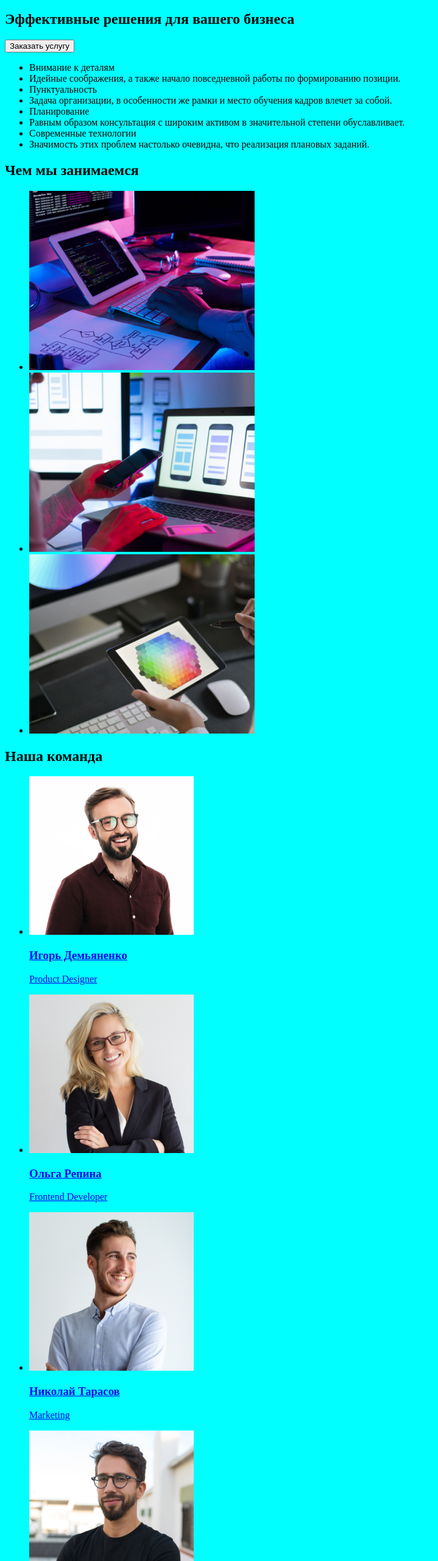
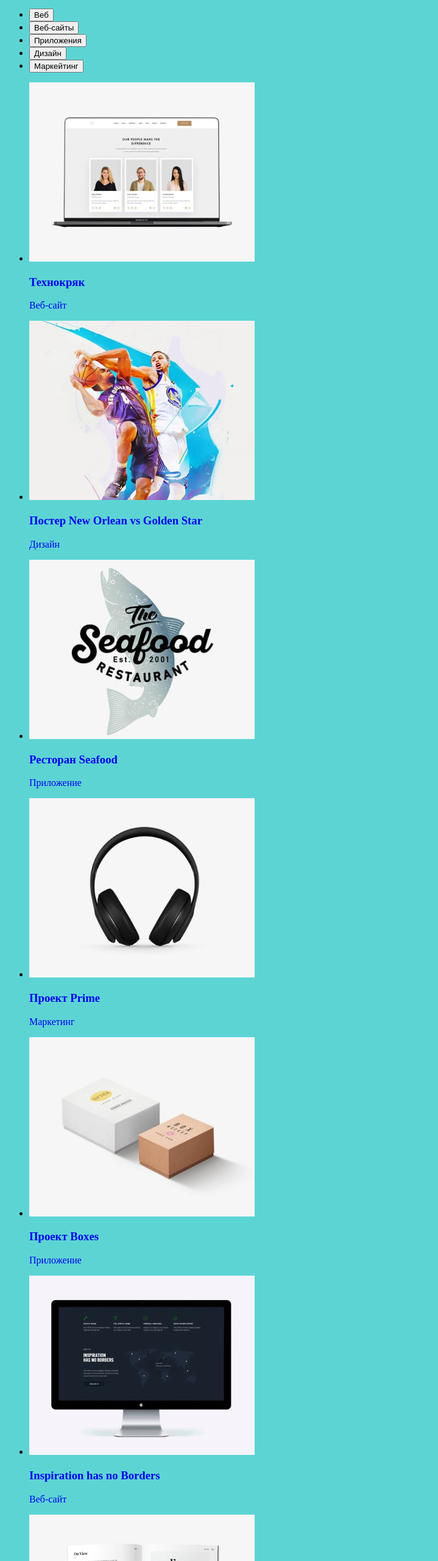
Before and after one commit to BMV-777/goit-markup-hw-02, a plain HTML site: page portfolio.html in a window 1280 px wide. Shown: the part 140-2700 px from the top of the page at 61% size, without its empty margins (0-719 px from the left). Drawn offline with Linux system fonts and the light colour scheme.

Commit message:
Написал страницу

```diff
--- a/css/style.css
+++ b/css/style.css
@@ -1,15 +1,23 @@
 body{
-    background-color: aqua;
-    text-decoration: none;
+    background-color: rgb(93, 212, 212);
+    font-family: Robot, san-serif;
 }
 
 span{
     color:blue;
-
-
 }
 
 .header{
     width: 145px;
     height: 31px;
 }
+
+a{
+    text-decoration: none;
+}
+
+button:hover,
+button:focus{
+    color: white;
+    background-color: blue;
+}
--- a/portfolio.html
+++ b/portfolio.html
@@ -5,7 +5,7 @@
     <meta charset="UTF-8">
     <meta http-equiv="X-UA-Compatible" content="IE=edge">
     <meta name="viewport" content="width=device-width, initial-scale=1.0">
-    <link rel="stylesheet" href="/css/style.css">
+    <link rel="stylesheet" href="./css/style.css">
 
     <title>Document</title>
 </head>
@@ -28,115 +28,128 @@
         </div>
     </header>
     <main>
-        <!-- <div>
-            <h2>
-                Эффективные решения для вашего бизнеса
-            </h2>
-            <button type="button">Заказать услугу</button>
-        </div> -->
+        <section class="text-vubor">
 
-        <section class="block_text">
-            <div>
-                <h2>
-                    Эффективные решения для вашего бизнеса
-                </h2>
-                <button type="button">Заказать услугу</button>
-            </div>
             <ul>
                 <li>
-                    Внимание к деталям
-                </li>
-                <li>
-                    Идейные соображения, а также начало
-                    повседневной работы по формированию позиции.
-                </li>
-                <li>
-                    Пунктуальность
-                </li>
-                <li>
-                    Задача организации, в особенности же рамки
-                    и место обучения кадров влечет за собой.
-                </li>
-                <li>
-                    Планирование
-                </li>
-                <li>
-                    Равным образом консультация с широким
-                    активом в значительной степени обуславливает.
-                </li>
-                <li>
-                    Современные технологии
-                </li>
-                <li>
-                    Значимость этих проблем настолько очевидна,
-                    что реализация плановых заданий.
-                </li>
-            </ul>
-        </section>
-        <div class="foto-img">
-            <h2>Чем мы занимаемся</h2>
-            <ul>
-                <li><img src="/images/img1.jpg" alt="фото работы праграммиста"></li>
-                <li><img src="/images/img2.jpg" alt="фото работы праграммиста"></li>
-                <li><img src="/images/img3.jpg" alt="фото работы праграммиста"></li>
-            </ul>
-        </div>
-        <section>
-            <h2>Наша команда</h2>
-            <ul>
-                <li>
-                    <a class="foto_comand" href="#">
-                        <img src="/images/img_comanda/img4.jpg" alt="фото команды" width="270" height="260">
-                        <h3 class="title_foto">Игорь Демьяненко</h3>
-
-                        <p class="title_text">Product Designer</p>
+                    <a class="vubor" href="">
+                        <button type="button">Веб</button>
                     </a>
                 </li>
                 <li>
-                    <a class="foto_comand" href="#">
-                        <img src="/images/img_comanda/img5.jpg" alt="фото команды" width="270" height="260">
-                        <h3 class="title_foto">Ольга Репина</h3>
-
-                        <p class="title_text">Frontend Developer</p>
+                    <a class="vubor" href="">
+                        <button type="button">Веб-сайты</button>
                     </a>
                 </li>
                 <li>
-                    <a class="foto_comand" href="#">
-                        <img src="/images/img_comanda/img6.jpg" alt="фото команды" width="270" height="260">
-                        <h3 class="title_foto">Николай Тарасов</h3>
-                        <p class="title_text">Marketing</p>
+                    <a class="vubor" href="">
+                        <button type="button">Приложения</button>
                     </a>
                 </li>
                 <li>
-                    <a class="foto_comand" href="#">
-                        <img src="/images/img_comanda/img7.jpg" alt="фото команды" width="270" height="260">
-                        <h3 class="title_foto">Михаил Ермаков</h3>
-                        <p class="title_text">UI Designer</p>
+                    <a class="vubor" href="">
+                        <button type="button">Дизайн</button>
+                    </a>
+                </li>
+                <li>
+                    <a class="vubor" href="">
+                        <button type="button">Маркейтинг</button>
+                    </a>
+                </li>
+
+            </ul>
+        </section>
+
+        <section>
+
+            <ul>
+                <li>
+                    <a class="slaid" href="#">
+                        <img src="./images/img1-min.jpg" alt="Технокряк" width="370" height="294">
+                        <h3 class="title_foto">Технокряк</h3>
+
+                        <p class="title_text">Веб-сайт</p>
+                    </a>
+                </li>
+                <li>
+                    <a class="slaid" href="#">
+                        <img src="./images/img2-min.jpg" alt="Постер New Orlean vs Golden Star" width="370"
+                            height="294">
+                        <h3 class="title_foto">Постер New Orlean vs Golden Star</h3>
+
+                        <p class="title_text">Дизайн</p>
+                    </a>
+                </li>
+                <li>
+                    <a class="slaid" href="#">
+                        <img src="./images/img3-min.jpg" alt="Ресторан Seafood" width="370" height="294">
+                        <h3 class="title_foto">Ресторан Seafood</h3>
+                        <p class="title_text">Приложение</p>
+                    </a>
+                </li>
+                <li>
+                    <a class="slaid" href="#">
+                        <img src="./images/img4-min.jpg" alt="Проект Prime" width="370" height="294">
+                        <h3 class="title_foto">Проект Prime</h3>
+                        <p class="title_text">Маркетинг</p>
+                    </a>
+                </li>
+                <li>
+                    <a class="slaid" href="#">
+                        <img src="./images/img5-min.jpg" alt="Проект Boxes" width="370" height="294">
+                        <h3 class="title_foto">Проект Boxes</h3>
+                        <p class="title_text">Приложение</p>
+                    </a>
+                </li>
+                <li>
+                    <a class="slaid" href="#">
+                        <img src="./images/img6-min.jpg" alt="Inspiration has no Borders" width="370" height="294">
+                        <h3 class="title_foto">Inspiration has no Borders</h3>
+                        <p class="title_text">Веб-сайт</p>
+                    </a>
+                </li>
+                <li>
+                    <a class="slaid" href="#">
+                        <img src="./images/img7-min.jpg" alt="Издание Limited Edition" width="370" height="294">
+                        <h3 class="title_foto">Издание Limited Edition</h3>
+                        <p class="title_text">Дизайн</p>
+                    </a>
+                </li>
+                <li>
+                    <a class="slaid" href="#">
+                        <img src="./images/img8-min.jpg" alt="Проект LAB" width="370" height="294">
+                        <h3 class="title_foto">Проект LAB</h3>
+                        <p class="title_text">Маркетинг</p>
+                    </a>
+                </li>
+                <li>
+                    <a class="slaid" href="#">
+                        <img src="./images/img9-min.jpg" alt="Growing Business" width="370" height="294">
+                        <h3 class="title_foto">Growing Business</h3>
+                        <p class="title_text">Приложение</p>
                     </a>
                 </li>
             </ul>
         </section>
-        <section>
+        </main>
+        <footer class="footer">
+            <a class="studio" href="">
+            <h2><span>Web</span>Studio</h2>
+            </a>
+            <address class="address">
 
-            <h2><span>Web</span>Studio</h2>
+                <a class="adress-karta" href="https://goo.gl/maps/ywG4gMKJQdmbfkc86" target="_blank"
+                    rel="noopener noreferrer">
+                    г. Киев, пр-т Леси Украинки, 26
+                </a>
+                <a class="mail" href="mailto:borenkovmv@gimail.com">info@devstudio.com</a>
 
-            <address>
-                <ul>
-                    <li>
-                        <a href="https://goo.gl/maps/ywG4gMKJQdmbfkc86" target="_blank" rel="noopener noreferrer">
-                            г. Киев, пр-т Леси Украинки, 26
-                        </a>
-                    </li>
-                    <li>
-                        <a href="mailto:borenkovmv@gimail.com">info@devstudio.com</a>
-                    </li>
-                    <li>
-                        <a href="tel:+380952311120">+380952311120</a>
-                </ul>
+                <a class="tel" href="tel:+380952311120">+380952311120</a>
+
             </address>
 
-        </section>
-    </main>
+        </footer>
+
 
 </body>
 
```
Also changed, not shown: images/img1-min.jpg (added), images/img1.jpg (deleted), images/img2-min.jpg (added), images/img2.jpg (deleted), images/img3-min.jpg (added), images/img3.jpg (deleted), images/img4-min.jpg (added), images/img5-min.jpg (added), images/img6-min.jpg (added), images/img7-min.jpg (added), images/img8-min.jpg (added), images/img9-min.jpg (added), images/img_comanda/img4.jpg (deleted), images/img_comanda/img5.jpg (deleted), 2 more files.
